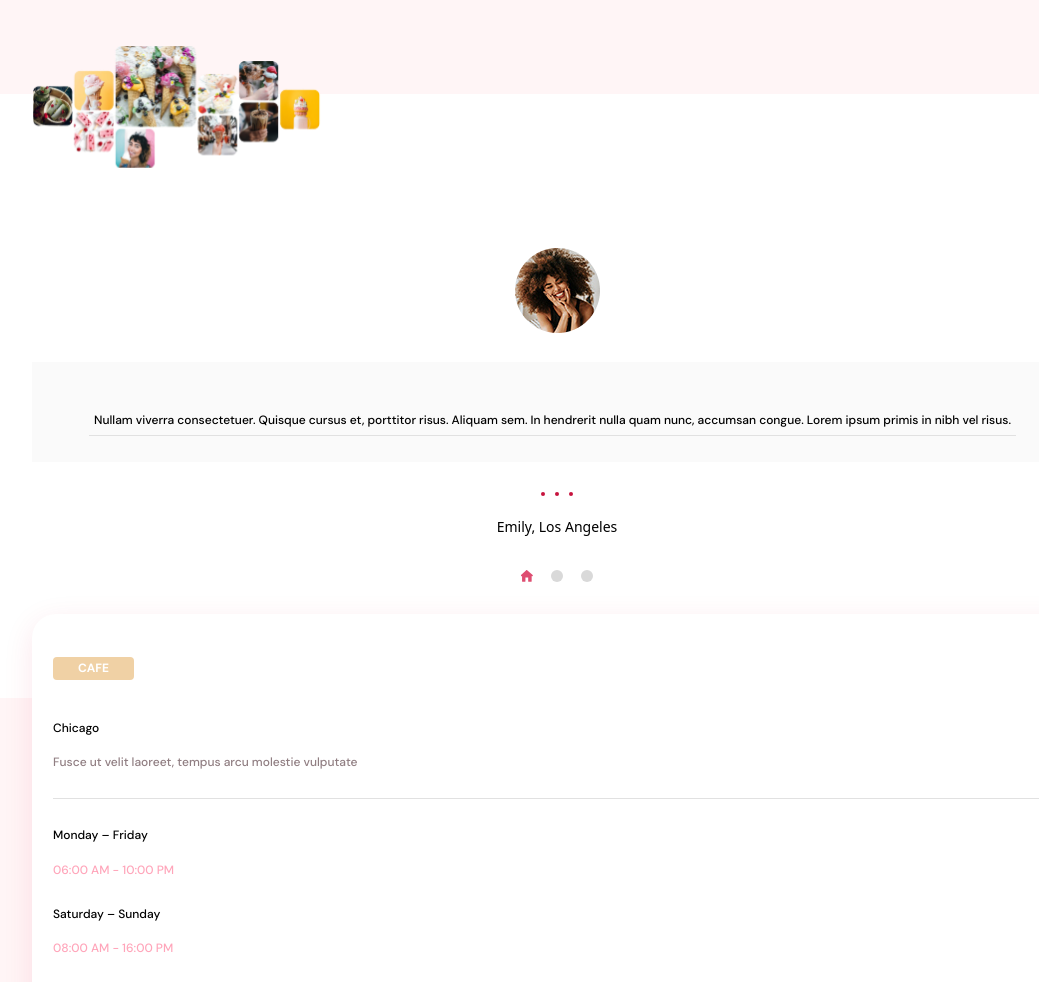
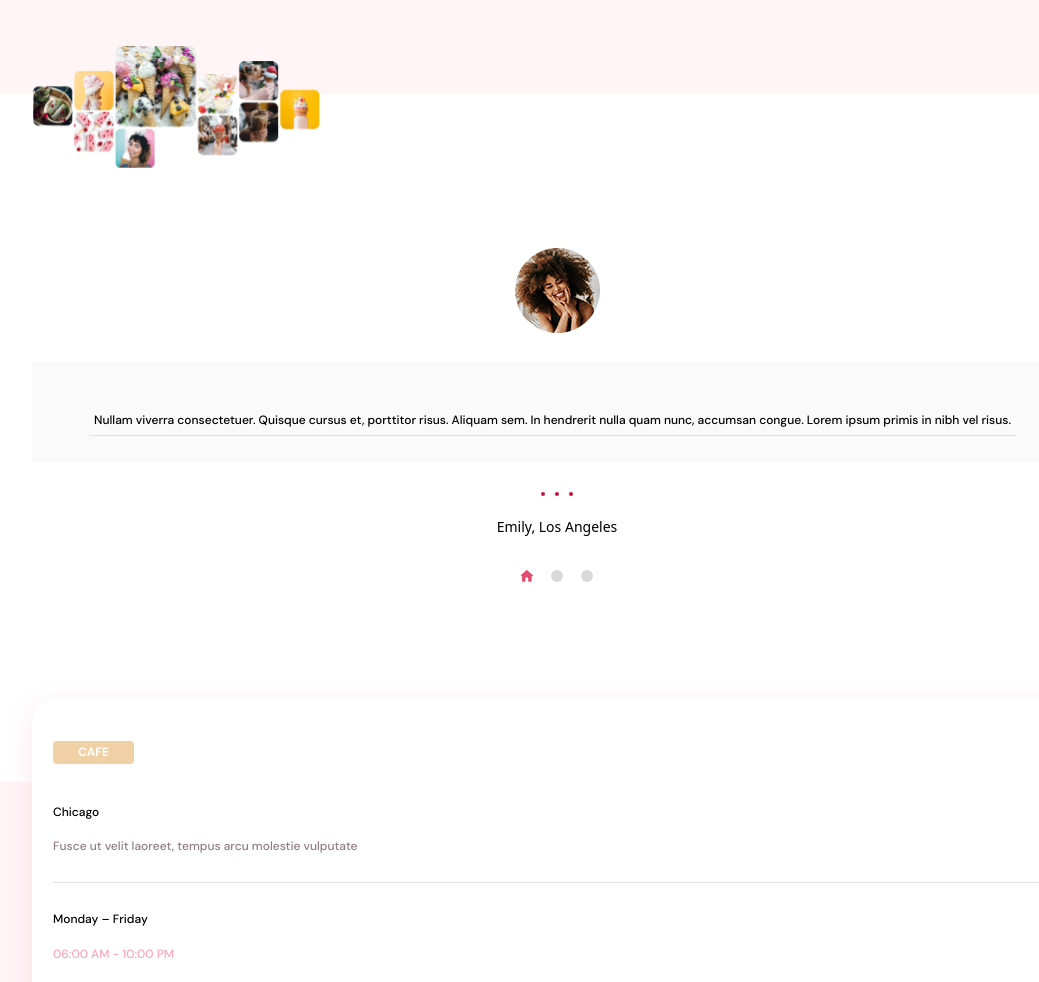
Before and after one commit to darya425/ice-icecream, a website built with Parcel: page src/index.html in a window 1280 px wide. Shown: the part 2612-3594 px from the top of the page, without its empty margins (83-1122 px from the left). Built offline with nearby package versions, Linux system fonts and the light colour scheme; files whose address does not match are found by name.

Commit message:
fixed gallery padding

```diff
--- a/src/sass/components/_galery.scss
+++ b/src/sass/components/_galery.scss
@@ -1,7 +1,7 @@
 .gallery {
   .container {
     position: relative;
-    padding-bottom: 86px;
+    padding-bottom: 170px;
   }
 }
 
```
